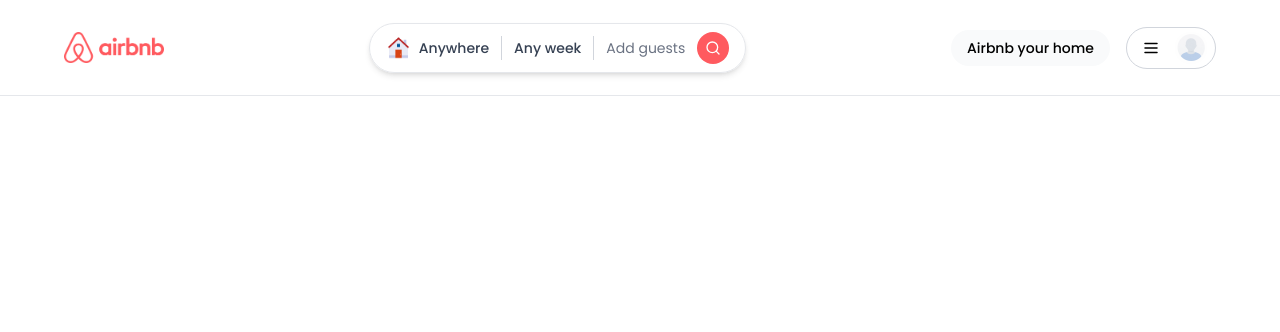
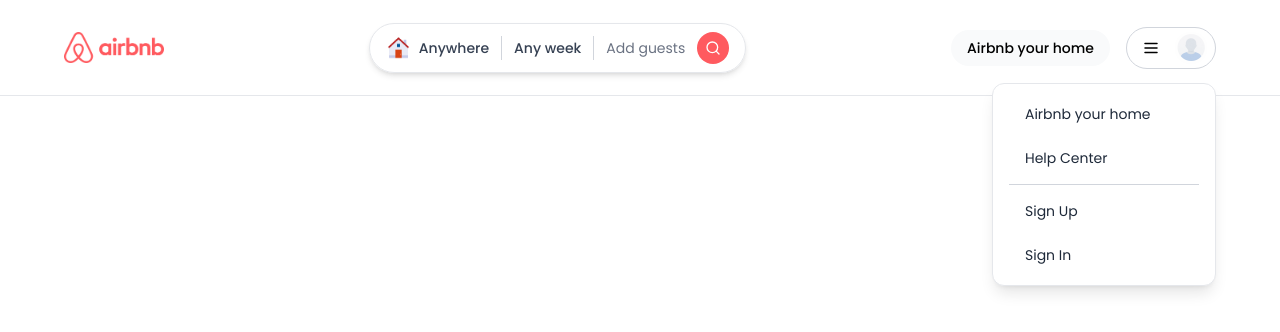
Before and after one commit to robertWalker68501/airbnb-clone, a Next.js app: page / in a window 1280 px wide. Both pictures are taken after a click on the button 1150 px from the left and 47 px from the top of the page. Shown: the top 332 px of the page. Built offline with nearby package versions, Linux system fonts and the light colour scheme.

Commit message:
Implement dropdown menu

```diff
--- a/components/navbar/Navbar.tsx
+++ b/components/navbar/Navbar.tsx
@@ -1,9 +1,32 @@
+'use client';
+
+import { useEffect, useRef, useState } from 'react';
+
 import Image from 'next/image';
 import { LuMenu, LuSearch } from 'react-icons/lu';
 
 import Logo from './Logo';
 
 const Navbar = () => {
+  const [menuIsOpen, setMenuIsOpen] = useState<boolean>(false);
+  const menuRef = useRef<HTMLDivElement | null>(null);
+
+  useEffect(() => {
+    const handler = (e: MouseEvent) => {
+      if (menuRef.current && !menuRef.current.contains(e.target as Node)) {
+        setMenuIsOpen(false);
+      }
+    };
+
+    document.addEventListener('mousedown', handler);
+
+    return () => document.removeEventListener('mousedown', handler);
+  }, []);
+
+  const toggleMenu = () => {
+    setMenuIsOpen((prev) => !prev);
+  };
+
   return (
     <nav className='fixed top-0 z-50 h-18 w-full border-b border-gray-200 bg-white lg:h-24'>
       <div className='mx-auto flex h-full w-[95%] items-center justify-between md:w-[90%]'>
@@ -34,13 +57,19 @@
         </div>
 
         {/* Right navbar */}
-        <div className='relative flex items-center gap-4'>
+        <div
+          ref={menuRef}
+          className='relative flex items-center gap-4'
+        >
           <button className='hidden cursor-pointer rounded-full bg-gray-50 px-4 py-2 text-sm font-medium hover:bg-gray-100 md:block'>
             Airbnb your home
           </button>
 
           <div className='flex cursor-pointer items-center gap-2 rounded-full border border-gray-300 px-2 py-1 transition hover:shadow-md'>
-            <button className='grid h-8 w-8 transform cursor-pointer place-items-center rounded-full'>
+            <button
+              onClick={toggleMenu}
+              className='grid h-8 w-8 transform cursor-pointer place-items-center rounded-full'
+            >
               <LuMenu size={18} />
             </button>
 
@@ -53,6 +82,39 @@
               />
             </div>
           </div>
+
+          {/* Dropdown menu */}
+          {menuIsOpen && (
+            <div className='absolute top-14 right-0 w-56 overflow-hidden rounded-xl border border-gray-200 bg-white px-4 py-2 shadow-lg'>
+              <ul className='text-sm text-gray-800'>
+                <li
+                  onClick={toggleMenu}
+                  className='cursor-pointer px-4 py-3 hover:bg-gray-100'
+                >
+                  Airbnb your home
+                </li>
+                <li
+                  onClick={toggleMenu}
+                  className='cursor-pointer px-4 py-3 hover:bg-gray-100'
+                >
+                  Help Center
+                </li>
+                <div className='my-1 border-t border-gray-300' />
+                <li
+                  onClick={toggleMenu}
+                  className='cursor-pointer px-4 py-3 hover:bg-gray-100'
+                >
+                  Sign Up
+                </li>
+                <li
+                  onClick={toggleMenu}
+                  className='cursor-pointer px-4 py-3 hover:bg-gray-100'
+                >
+                  Sign In
+                </li>
+              </ul>
+            </div>
+          )}
         </div>
       </div>
     </nav>
```
